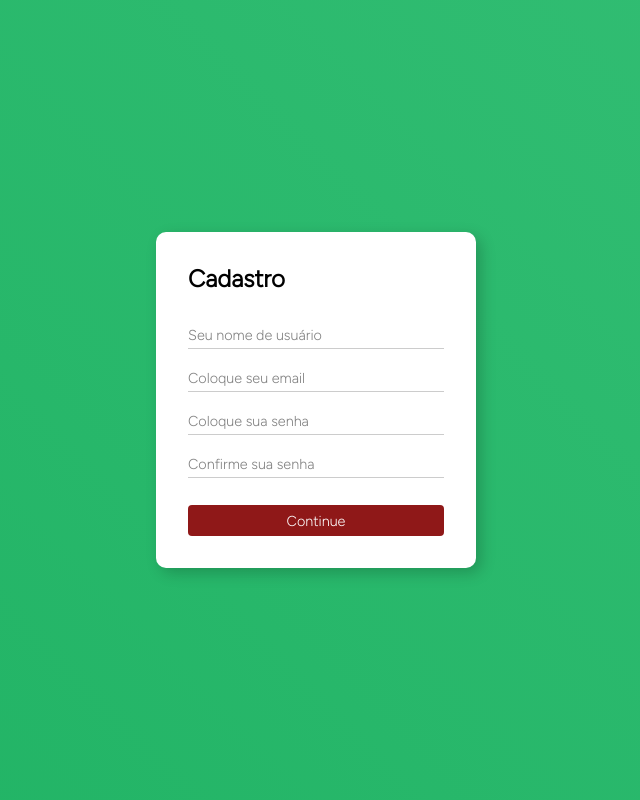
After one commit to Code-Nine-FTC/Grupo-Code-Nine, a Python web app: template src/templates/cadastro.html in a window 1280 px wide. The commit adds this page. Shown: the whole page, without its empty margins (324-964 px from the left). Run offline with Jinja, Linux system fonts and the light colour scheme; the template is opened without the code that fills it, so the values that code supplies are empty.

Commit message:
Adicionado a página de cadastro
Foi adicionado a página de cadastro

```diff
--- a/src/static/style.css
+++ b/src/static/style.css
@@ -1,11 +1,12 @@
-@import url('https://fonts.googleapis.com/css2?family=Poppins:wght@100;200;300;400;500;600;700&display=swap');
+
+@import url('https://fonts.googleapis.com/css2?family=Figtree:wght@300&display=swap');
 
 * {
     margin: 0;
     border: 0;
     padding: 0;
     box-sizing: border-box;
-    font-family: "Poppins", sans-serif;
+    font-family: "Figtree", sans-serif;
 }
 
 body {
@@ -20,7 +21,7 @@ body {
 
 main.container {
     background: rgb(255, 255, 255);
-    min-width: 370px;
+    min-width: 340px;
     min-height: 35vh;
     padding: 2rem;
     box-shadow: 5px 5px 15px rgba(0, 0, 0, 0.2);
@@ -34,14 +35,8 @@ main h2 {
 }
 
 main h2::before {
-    content: '';
-    position: absolute;
-    height: 4px;
-    width: 25px;
-    bottom: 3px;
-    left: 0;
-    border-radius: 8px;
-    background: linear-gradient(45deg, #12ad1f, #ff0000);
+    position: center;
+
 }
 
 form {
@@ -64,7 +59,7 @@ form .input-field:first-child {
     width: 100%;
     bottom: -5px;
     left: 0;
-    background: rgba(0, 0, 0, 0.2);
+    background: rgba(2, 2, 2, 0.6);
 }
 
 .input-field .underline::after {
@@ -74,10 +69,9 @@ form .input-field:first-child {
     width: 100%;
     bottom: -5px;
     left: 0;
-    background: linear-gradient(45deg, #21794a, #0f6336);
+    background: linear-gradient(45deg, #000000, #000000);
     transform: scaleX(0);
-    transition: all .3s ease-in-out;
-    transform-origin: left;
+
 }
 
 .input-field input:focus ~ .underline::after {
@@ -86,8 +80,8 @@ form .input-field:first-child {
 
 .input-field input {
     outline: none;
-    font-size: 0.9rem;
-    color: rgba(0, 0, 0, 0.7);
+    font-size: 1rem;
+    color: rgba(34, 25, 25, 0.7);
     width: 100%;
 }
 
@@ -133,3 +127,95 @@ form input[type="submit"]:hover {
     cursor: pointer;
     margin-top: 1rem;
 }
+main.container2 {
+    background: white;
+    min-width: 320px;
+    min-height: 40vh;
+    padding: 2rem;
+    box-shadow: 5px 5px 15px rgba(0, 0, 0, 0.2);
+    border-radius: 10px;
+}
+.cad2{
+    position: relative;
+}
+
+.cad1 {
+    position: relative;
+}
+
+form .cad1:first-child {
+    margin-bottom: 1.5rem;
+}
+form .cad2 {
+    margin-bottom: 1.5rem;
+}
+
+.cad1 .underline::before {
+    content: '';
+    position: absolute;
+    height: 1px;
+    width: 100%;
+    bottom: -5px;
+    left: 0;
+    background: rgba(0, 0, 0, 0.2);
+}
+.cad2 .underline::before {
+    content: '';
+    position: absolute;
+    height: 1px;
+    width: 100%;
+    bottom: -5px;
+    left: 0;
+    background: rgba(0, 0, 0, 0.2);
+}
+.cad2.underline::before {
+    content: '';
+    position: absolute;
+    height: 1px;
+    width: 100%;
+    bottom: -5px;
+    left: 0;
+    background: linear-gradient(45deg, #8e2de2, #4a00e0);
+    transform: scaleX(0);
+    transition: all .3s ease-in-out;
+    transform-origin: left;
+}
+.cad1.underline::before {
+    content: '';
+    position: absolute;
+    height: 1px;
+    width: 100%;
+    bottom: -5px;
+    left: 0;
+    background: linear-gradient(45deg, #8e2de2, #4a00e0);
+    transform: scaleX(0);
+    transition: all .3s ease-in-out;
+    transform-origin: left;
+}
+
+.cad1 input:focus ~ .underline::after {
+    transform: scaleX(1);
+}
+.cad2 input:focus ~ .underline::after {
+    transform: scaleX(1);
+}
+
+.cad1 input {
+    outline: none;
+    font-size: 0.9rem;
+    color: rgba(0, 0, 0, 0.7);
+    width: 100%;
+}
+.cad2 input {
+    outline: none;
+    font-size: 0.9rem;
+    color: rgba(0, 0, 0, 0.7);
+    width: 100%;
+}
+
+.cad1 input::placeholder {
+    color: rgba(0, 0, 0, 0.5);
+}
+.cad2 input::placeholder {
+    color: rgba(0, 0, 0, 0.5);
+}
--- /dev/null
+++ b/src/templates/cadastro.html
@@ -0,0 +1,39 @@
+<!DOCTYPE html>
+<html lang="pt-br">
+<head>
+    <meta charset="UTF-8">
+    <meta name="viewport" content="width=device-width, initial-scale=1.0">
+    <link rel="stylesheet" href="style.css">
+</head>
+<body>
+    <main class="container2">
+        <h2>Cadastro</h2>
+        <form action="">
+            <div class="cad1">
+                <input type="text" name="username" id="username"
+                    placeholder="Seu nome de usuário">
+                    <div class="underline"></div>
+            </div>
+            <div class="cad2">
+                <input type="email" name="email" id="email"
+                    placeholder="Coloque seu email">
+                    <div class="underline"></div>
+            </div>
+            <div class="cad2">
+                <input type="password" name="password" id="password"
+                    placeholder="Coloque sua senha">
+                <div class="underline"></div>
+            </div>
+            <div class="cad1">
+                <input type="password" name="password" id="password"
+                    placeholder="Confirme sua senha">
+                <div class="underline"></div>
+            </div>
+
+            <input type="submit" value="Continue">
+        </form>
+
+
+    </main>
+</body>
+</html>
--- a/src/templates/login.html
+++ b/src/templates/login.html
@@ -4,7 +4,7 @@
     <meta charset="UTF-8">
     <meta name="viewport" content="width=device-width, initial-scale=1.0">
     <title>Login Form</title>
-    <link rel="stylesheet" href="./src/static/login.css">
+    <link rel="stylesheet" href="style.css">
 </head>
 <body>
     <main class="container">
```
